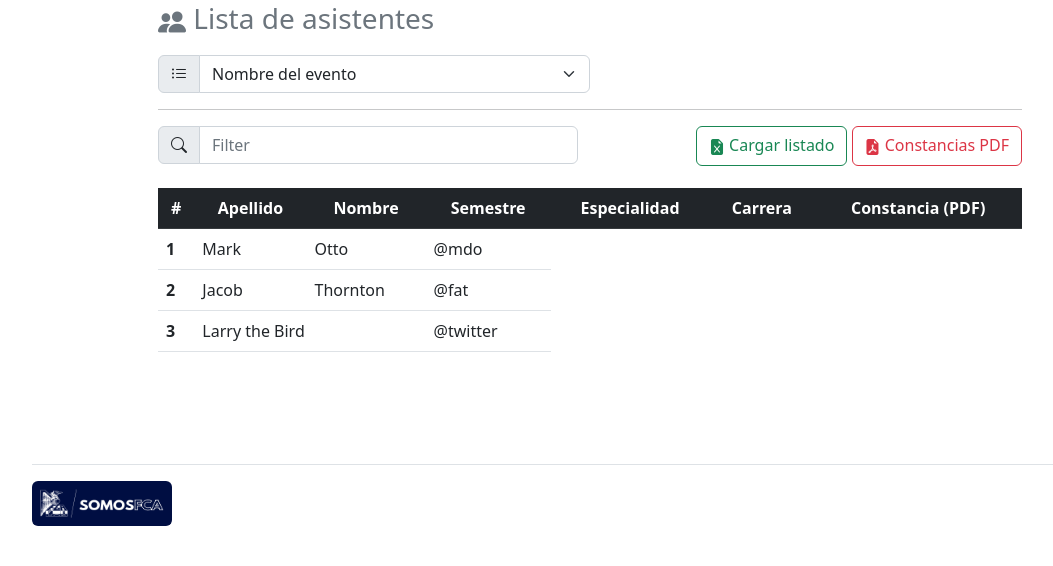
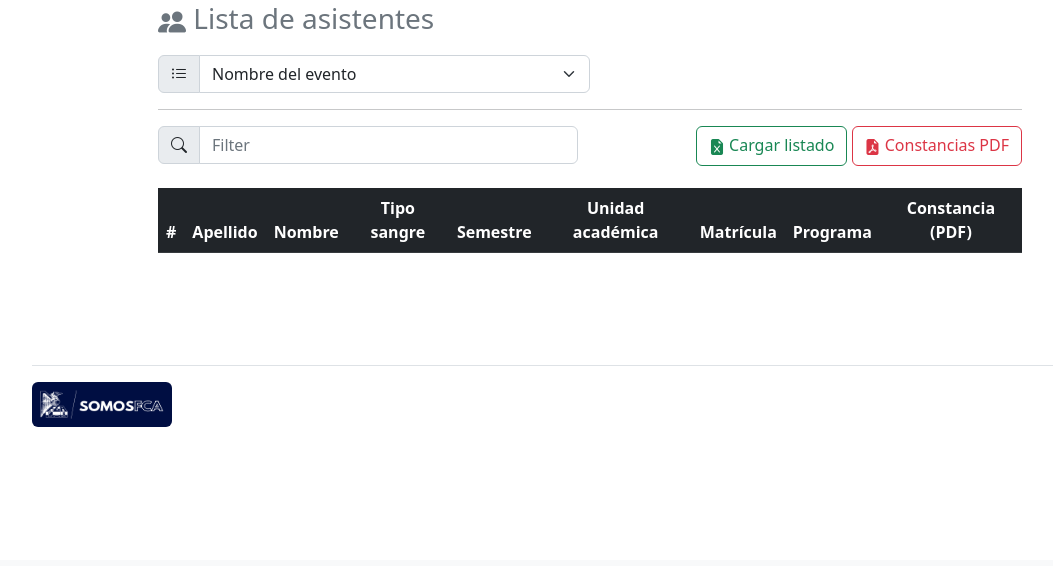
Before and after one commit to jesusrlv/eventosUACYA, a PHP site: page /admin/lista_asistentes.php in a window 1280 px wide. Shown: the part 240-806 px from the top of the page, without its empty margins (50-1103 px from the left). After the commit the page ends 667 px from the top, so only its background shows below. Run offline with PHP 8.4, Linux system fonts and the light colour scheme; data comes from the database, SQL or seed files in the repository; data that the repository does not hold is empty.

Commit message:
lista asistentes

```diff
--- a/admin/lista_asistentes.php
+++ b/admin/lista_asistentes.php
@@ -145,30 +145,16 @@
             <th scope="col">#</th>
             <th scope="col">Apellido</th>
             <th scope="col">Nombre</th>
+            <th scope="col">Tipo sangre</th>
             <th scope="col">Semestre</th>
-            <th scope="col">Especialidad</th>
-            <th scope="col">Carrera</th>
+            <th scope="col">Unidad académica</th>
+            <th scope="col">Matrícula</th>
+            <th scope="col">Programa</th>
             <th scope="col">Constancia (PDF)</th>
             </tr>
         </thead>
         <tbody id="myTable">
-            <tr>
-            <th scope="row">1</th>
-            <td>Mark</td>
-            <td>Otto</td>
-            <td>@mdo</td>
-            </tr>
-            <tr>
-            <th scope="row">2</th>
-            <td>Jacob</td>
-            <td>Thornton</td>
-            <td>@fat</td>
-            </tr>
-            <tr>
-            <th scope="row">3</th>
-            <td colspan="2">Larry the Bird</td>
-            <td>@twitter</td>
-            </tr>
+
         </tbody>
     </table>
 
```
Also changed, not shown: admin/query/query_asistentes.php (+14 -1 lines).
